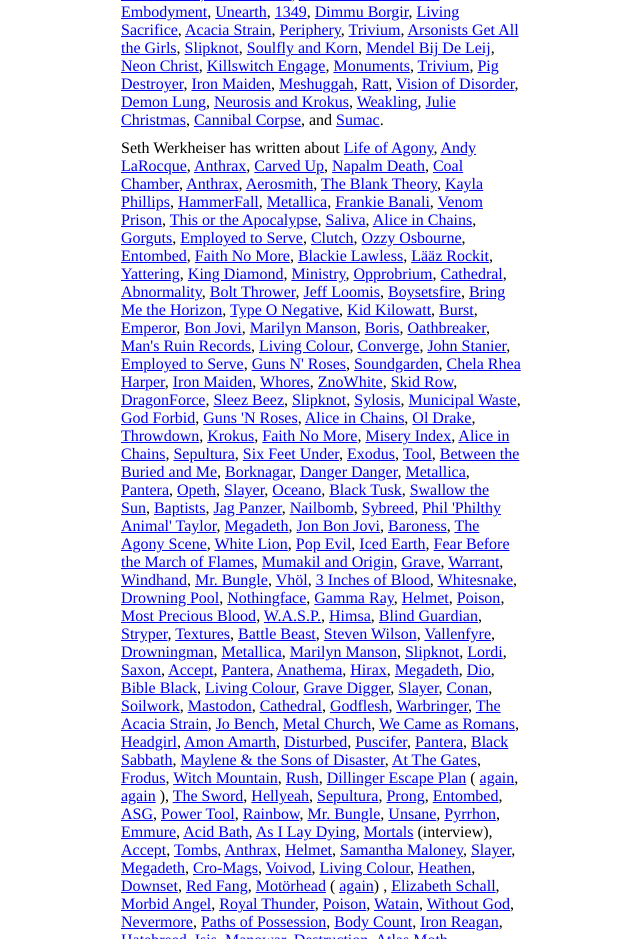
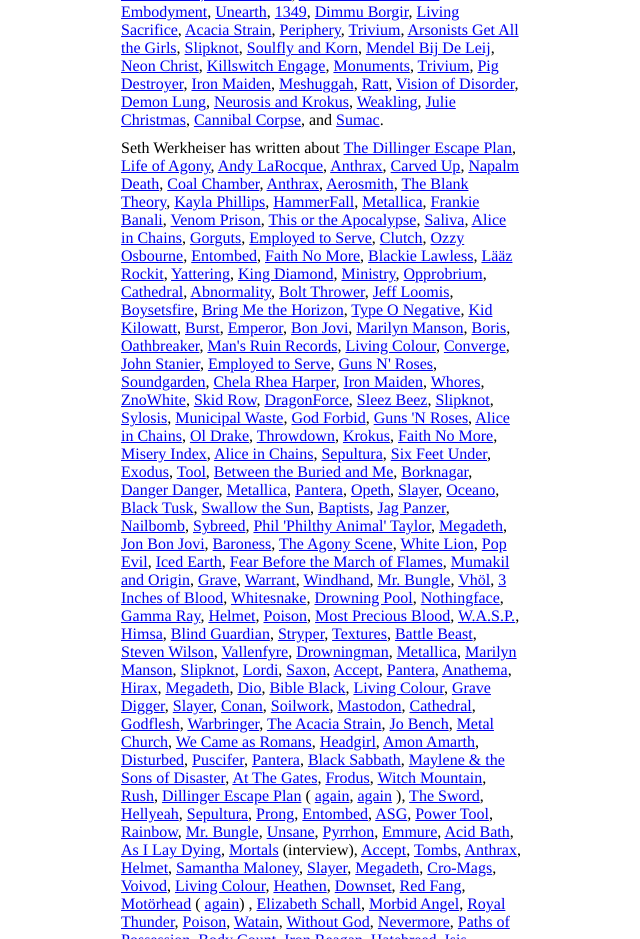
Before and after one commit to skulltoaster/skulltoaster.github.io, a plain HTML site: page index.html in a window 1280 px wide. Shown: the part 3009-3948 px from the top of the page, without its empty margins (319-959 px from the left). Drawn offline with nearby package versions, Linux system fonts and the light colour scheme.

Commit message:
Update index.html

```diff
--- a/index.html
+++ b/index.html
@@ -811,6 +811,7 @@ Guitarist Justin Lee Brannan (Most Precious Blood) is the current <a href="http:
 <p>
 
 <p>Seth Werkheiser has written about
+	<a href="http://eepurl.com/crp1cz" target="_blank">The Dillinger Escape Plan</a>,
 	<a href="http://eepurl.com/crc_5L" target="_blank">Life of Agony</a>,
 	<a href="http://eepurl.com/cq4bab" target="_blank">Andy LaRocque</a>,
 	<a href="http://eepurl.com/cqFuIz" target="_blank">Anthrax</a>,
```
